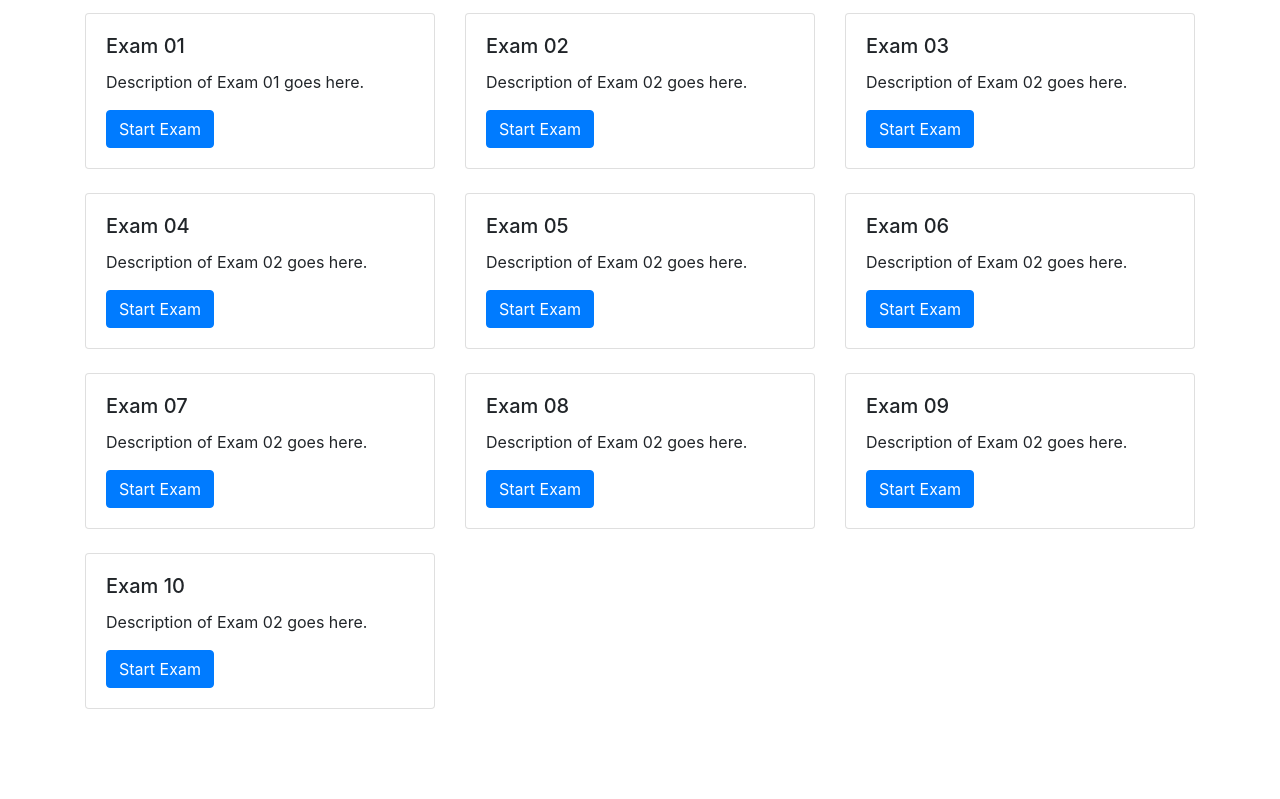
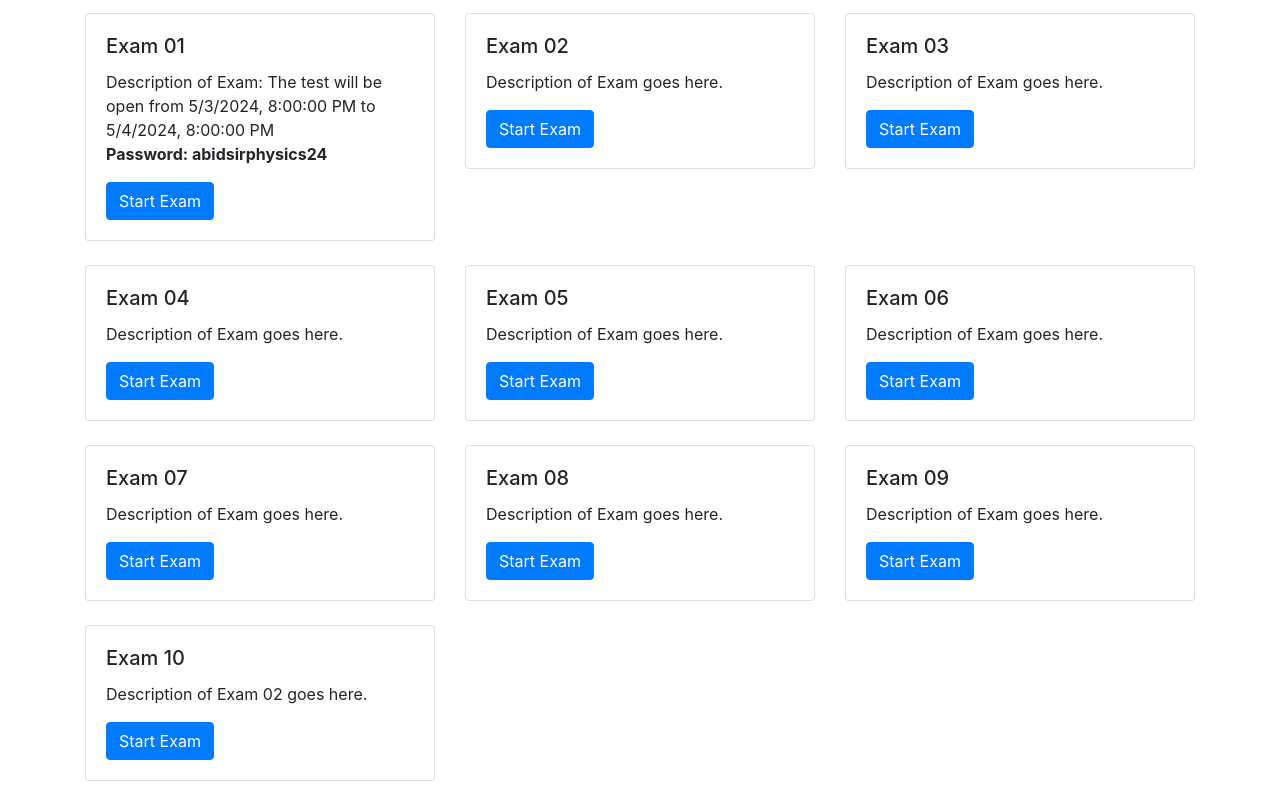
Before and after one commit to Abid-Jafar/abidsphysicsrevisionbatch, a plain HTML site: page exam.html in a window 1280 px wide. Shown: the part 145-944 px from the top of the page. Before the commit the page ends 878 px from the top, so only its background shows below. Drawn offline with nearby package versions, Linux system fonts and the light colour scheme.

Commit message:
exam.html

```diff
--- a/exam.html
+++ b/exam.html
@@ -16,7 +16,9 @@
                 <div class="card">
                     <div class="card-body">
                         <h5 class="card-title">Exam 01</h5>
-                        <p class="card-text">Description of Exam 01 goes here.</p>
+                        <p class="card-text">Description of Exam:
+                            The test will be open from 5/3/2024, 8:00:00 PM to 5/4/2024, 8:00:00 PM <br>
+                        <b>Password: abidsirphysics24</b></p>
                         <a href="https://testmoz.com/q/13622322#student" class="btn btn-primary">Start Exam</a>
                     </div>
                 </div>
@@ -26,7 +28,7 @@
                 <div class="card">
                     <div class="card-body">
                         <h5 class="card-title">Exam 02</h5>
-                        <p class="card-text">Description of Exam 02 goes here.</p>
+                        <p class="card-text">Description of Exam goes here.</p>
                         <a href="https://testmoz.com/q/13629834#student" class="btn btn-primary">Start Exam</a>
                     </div>
                 </div>
@@ -35,7 +37,7 @@
                 <div class="card">
                     <div class="card-body">
                         <h5 class="card-title">Exam 03</h5>
-                        <p class="card-text">Description of Exam 02 goes here.</p>
+                        <p class="card-text">Description of Exam  goes here.</p>
                         <a href="https://testmoz.com/13629836#student" class="btn btn-primary">Start Exam</a>
                     </div>
                 </div>
@@ -44,7 +46,7 @@
                 <div class="card">
                     <div class="card-body">
                         <h5 class="card-title">Exam 04</h5>
-                        <p class="card-text">Description of Exam 02 goes here.</p>
+                        <p class="card-text">Description of Exam  goes here.</p>
                         <a href="https://testmoz.com/13629842#student" class="btn btn-primary">Start Exam</a>
                     </div>
                 </div>
@@ -53,7 +55,7 @@
                 <div class="card">
                     <div class="card-body">
                         <h5 class="card-title">Exam 05</h5>
-                        <p class="card-text">Description of Exam 02 goes here.</p>
+                        <p class="card-text">Description of Exam  goes here.</p>
                         <a href="https://testmoz.com/13629846#student" class="btn btn-primary">Start Exam</a>
                     </div>
                 </div>
@@ -62,7 +64,7 @@
                 <div class="card">
                     <div class="card-body">
                         <h5 class="card-title">Exam 06</h5>
-                        <p class="card-text">Description of Exam 02 goes here.</p>
+                        <p class="card-text">Description of Exam  goes here.</p>
                         <a href="https://testmoz.com/13629850#student" class="btn btn-primary">Start Exam</a>
                     </div>
                 </div>
@@ -71,7 +73,7 @@
                 <div class="card">
                     <div class="card-body">
                         <h5 class="card-title">Exam 07</h5>
-                        <p class="card-text">Description of Exam 02 goes here.</p>
+                        <p class="card-text">Description of Exam  goes here.</p>
                         <a href="https://testmoz.com/13629854#student" class="btn btn-primary">Start Exam</a>
                     </div>
                 </div>
@@ -80,7 +82,7 @@
                 <div class="card">
                     <div class="card-body">
                         <h5 class="card-title">Exam 08</h5>
-                        <p class="card-text">Description of Exam 02 goes here.</p>
+                        <p class="card-text">Description of Exam  goes here.</p>
                         <a href="https://testmoz.com/13629856#student" class="btn btn-primary">Start Exam</a>
                     </div>
                 </div>
@@ -89,7 +91,7 @@
                 <div class="card">
                     <div class="card-body">
                         <h5 class="card-title">Exam 09</h5>
-                        <p class="card-text">Description of Exam 02 goes here.</p>
+                        <p class="card-text">Description of Exam  goes here.</p>
                         <a href="https://testmoz.com/13629862#student" class="btn btn-primary">Start Exam</a>
                     </div>
                 </div>
```
